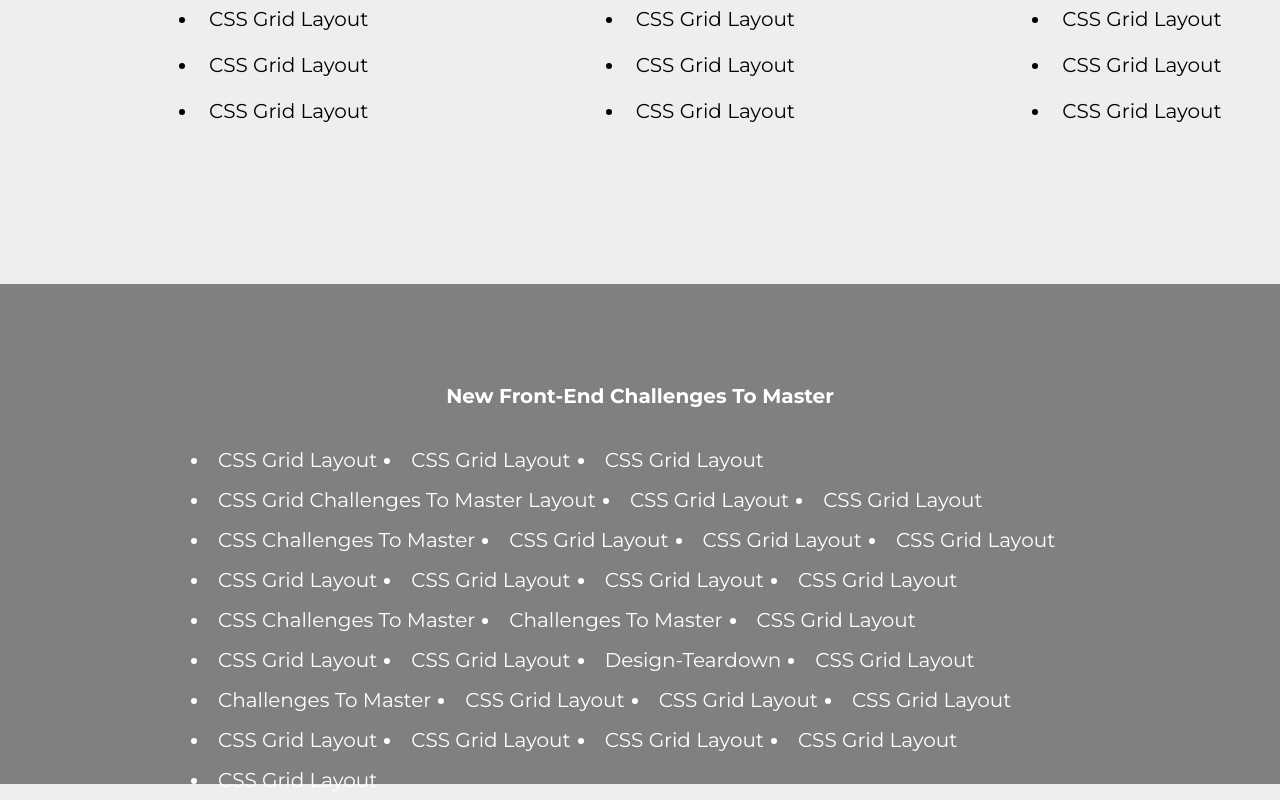
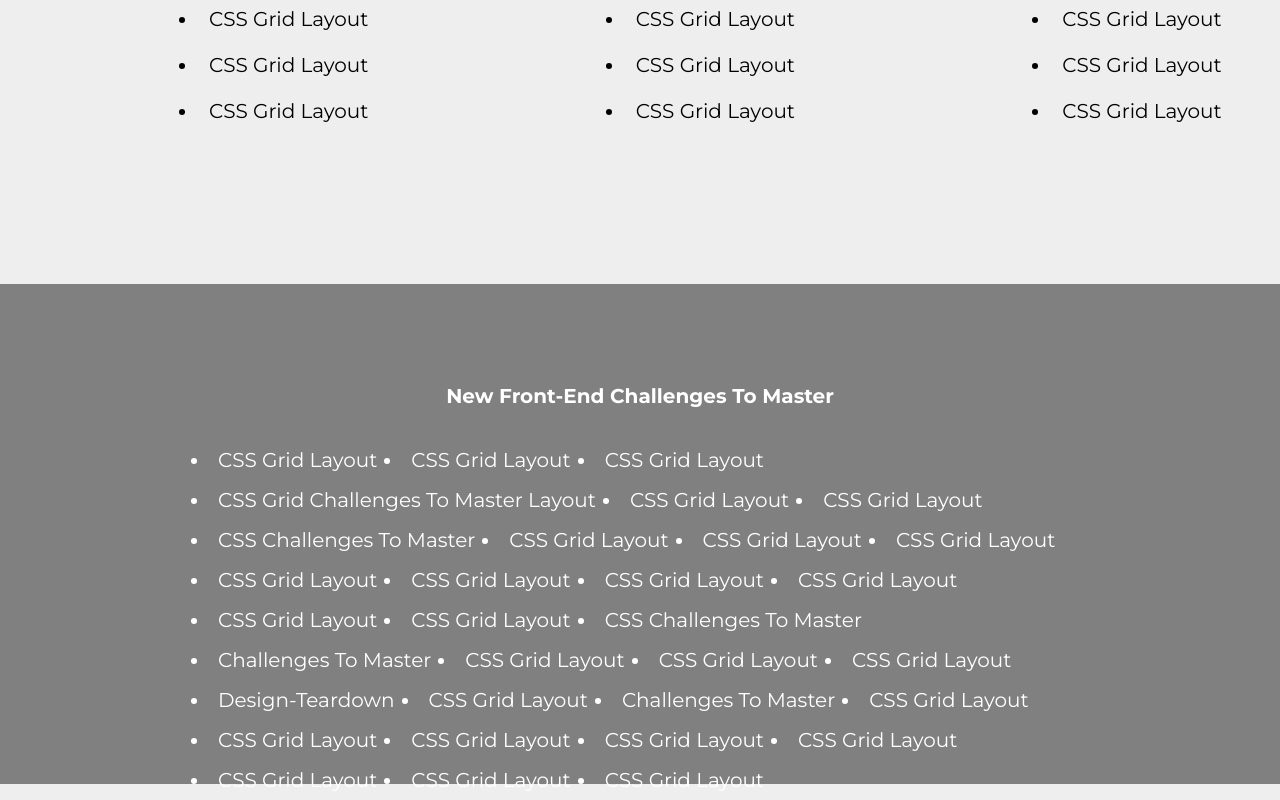
Before and after one commit to abruzy/Design-Teardown, a plain HTML site: page index.html in a window 1280 px wide. Shown: the part 7378-8178 px from the top of the page. Drawn offline with Linux system fonts and the light colour scheme.

Commit message:
completed footer

```diff
--- a/index.html
+++ b/index.html
@@ -249,6 +249,9 @@
                  <li>CSS Grid Layout</li>
                  <li>CSS Grid Layout</li>
                  <li>CSS Grid Layout</li>
+
+                 <li>CSS Grid Layout</li>
+                 <li>CSS Grid Layout</li>
                  <li>CSS Grid Layout</li>
                  <li>CSS Challenges To Master</li>
                  <li>Challenges To Master</li>
```
